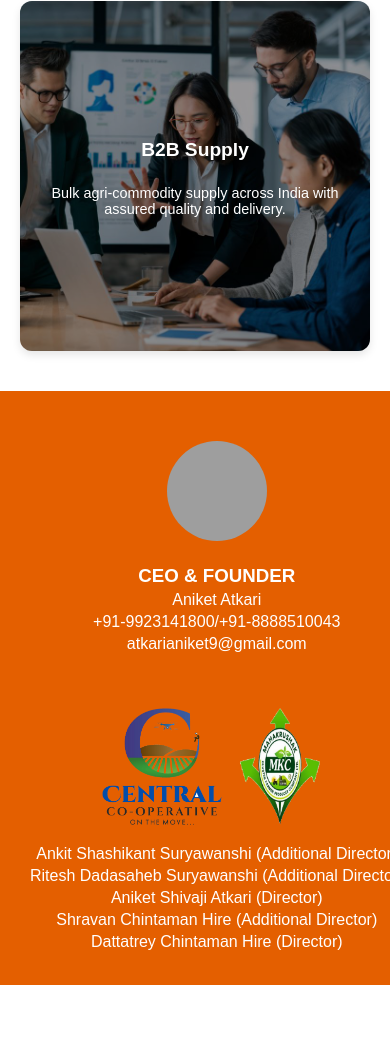
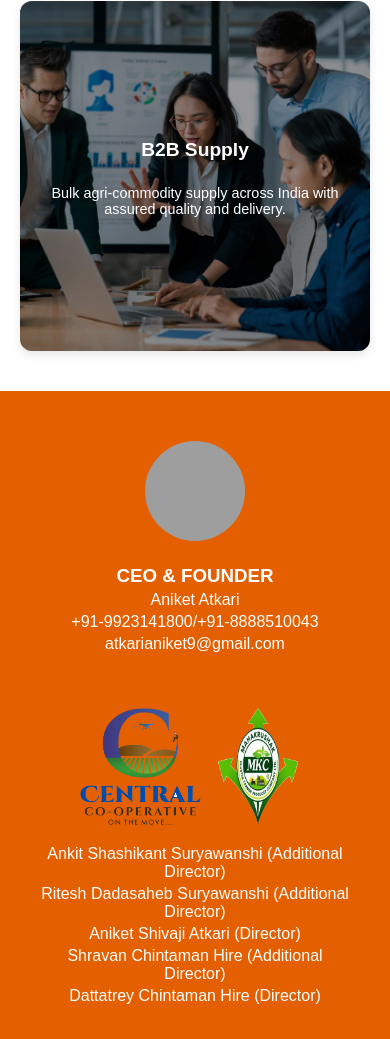
Before and after one commit to energymachine/Suryakunj, a plain HTML site: page index.html in a window 390 px wide. Shown: the part 4507-5546 px from the top of the page. Before the commit the page ends 5492 px from the top, so only its background shows below. Drawn offline with Linux system fonts and the light colour scheme; grey boxes are pictures that could not be loaded.

Commit message:
Update style.css

```diff
--- a/style.css
+++ b/style.css
@@ -618,7 +618,7 @@ body {
      font-size: 1rem;
     line-height: 1.5;
   }
-}
+
 
 .purpose-section {
   flex-direction: column;
@@ -669,3 +669,11 @@ body {
   .partner-info {
     gap: 10px;
   }
+
+.partner-names p {
+    white-space: normal !important;
+    word-break: break-word;
+    text-align: center;
+    padding: 0 10px;
+  }
+}
```
